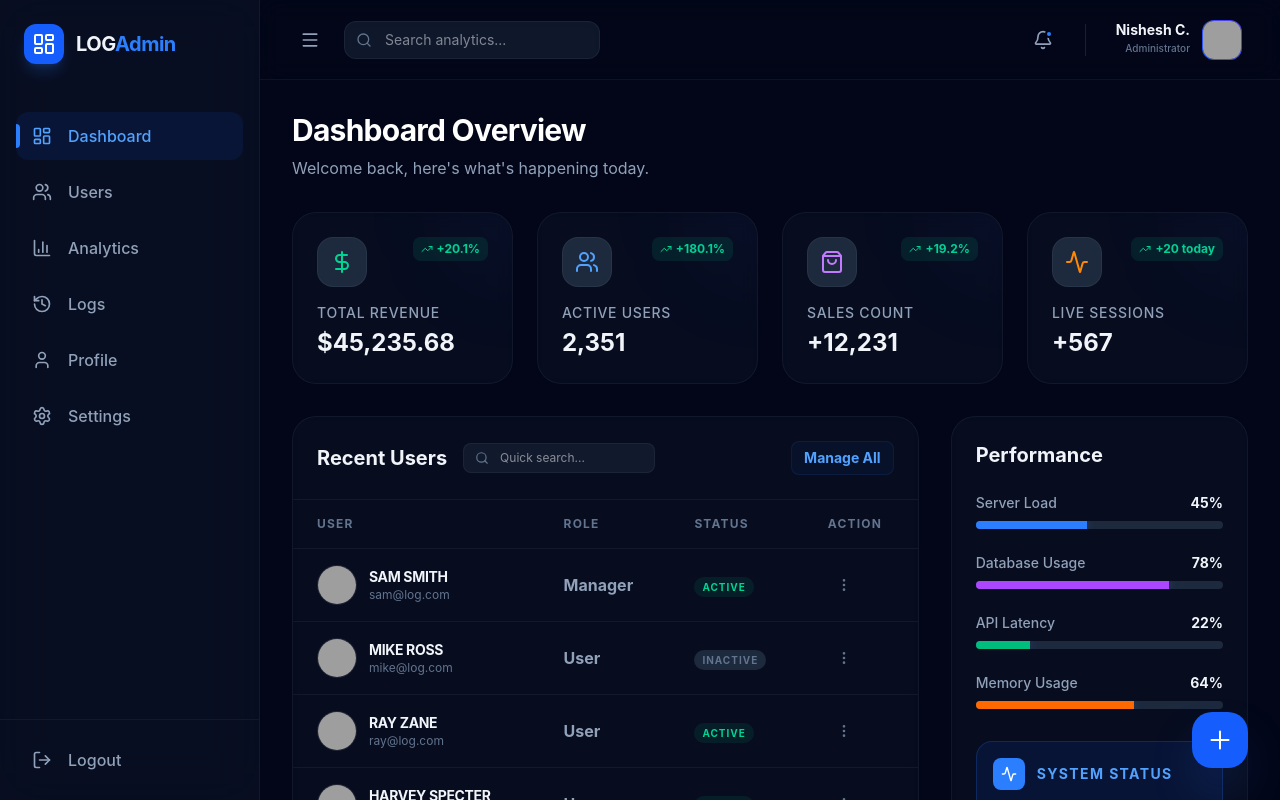
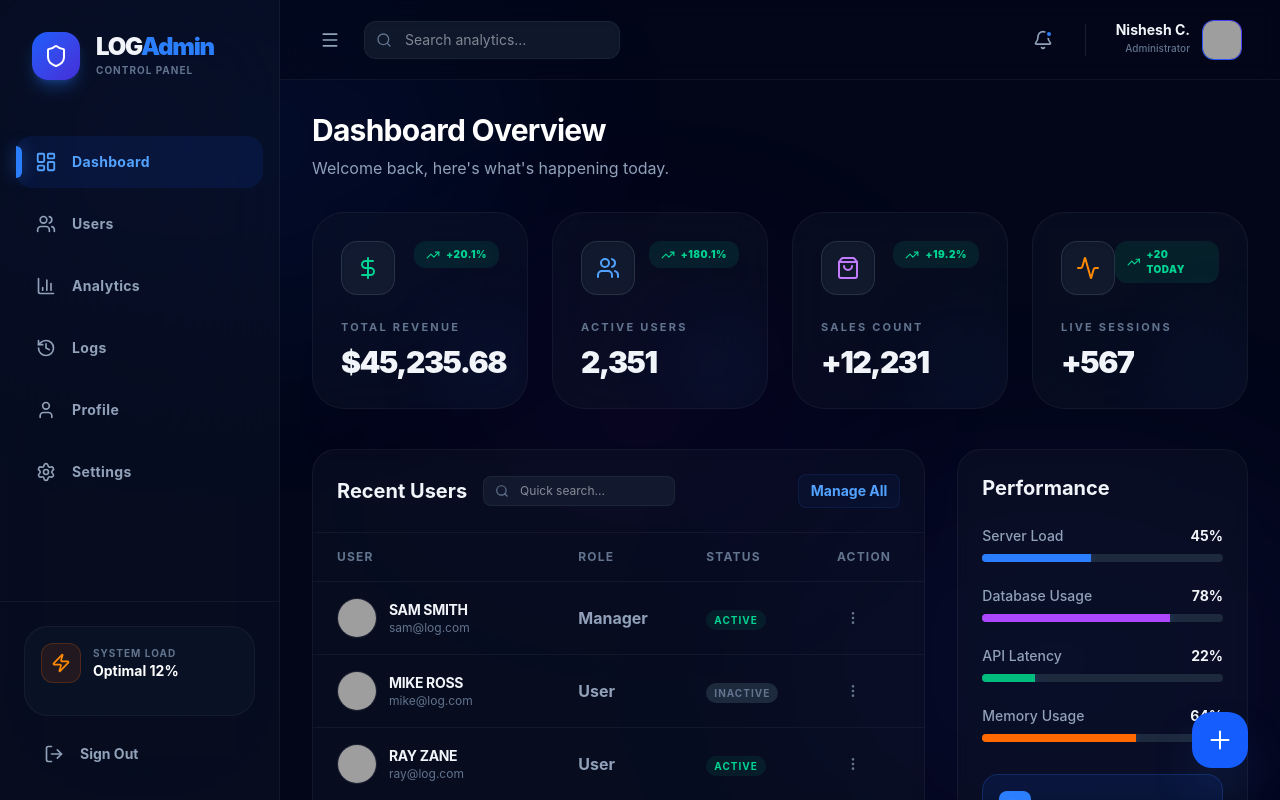
Before and after one commit to Nisheshchy/Login-and-Registation, a React (Vite) app: page /admin in a window 1280 px wide. Shown: the top 800 px of the page. Built offline with nearby package versions, Linux system fonts and the light colour scheme; grey boxes are pictures that could not be loaded.

Commit message:
feat: modernize AdminDashboard with premium mesh background and bento-style cards

```diff
--- a/src/AdminDashboard.jsx
+++ b/src/AdminDashboard.jsx
@@ -32,6 +32,14 @@ import {
 import { motion, AnimatePresence } from "framer-motion";
 import jsPDF from "jspdf";
 import autoTable from "jspdf-autotable";
+
+const BackgroundEffects = () => (
+    <div className="fixed inset-0 pointer-events-none overflow-hidden z-0">
+        <div className="absolute top-[-5%] left-[-5%] w-[45%] h-[45%] bg-blue-600/10 rounded-full blur-[120px] animate-pulse" />
+        <div className="absolute bottom-[-5%] right-[-5%] w-[45%] h-[45%] bg-indigo-600/10 rounded-full blur-[120px] animate-pulse delay-1000" />
+        <div className="absolute top-1/2 left-1/2 -translate-x-1/2 -translate-y-1/2 w-[30%] h-[30%] bg-purple-600/5 rounded-full blur-[100px]" />
+    </div>
+);
 
 const AdminDashboard = () => {
     const [isSidebarOpen, setIsSidebarOpen] = useState(true);
@@ -233,30 +241,35 @@ const AdminDashboard = () => {
     };
 
     return (
-        <div className="min-h-screen bg-slate-950 text-slate-100 flex overflow-hidden font-sans">
+        <div className="min-h-screen bg-slate-950 text-slate-100 flex overflow-hidden font-sans relative">
+            <BackgroundEffects />
             {/* Sidebar */}
             <motion.aside
                 initial={false}
-                animate={{ width: isSidebarOpen ? "260px" : "80px" }}
-                className="bg-slate-900/50 backdrop-blur-xl border-r border-white/5 flex flex-col z-50 h-screen transition-all duration-300 ease-in-out">
-                <div className="p-6 flex items-center gap-3 overflow-hidden">
-                    <div className="w-10 h-10 bg-blue-600 rounded-xl flex items-center justify-center shrink-0 shadow-lg shadow-blue-500/20">
-                        <LayoutDashboard className="text-white w-6 h-6" />
+                animate={{ width: isSidebarOpen ? "280px" : "80px" }}
+                className="bg-slate-900/40 backdrop-blur-3xl border-r border-white/5 flex flex-col z-50 h-screen transition-all duration-300 ease-in-out relative">
+                <div className="p-8 flex items-center gap-4 overflow-hidden">
+                    <div className="w-12 h-12 bg-gradient-to-br from-blue-600 to-indigo-700 rounded-2xl flex items-center justify-center shrink-0 shadow-lg shadow-blue-500/30">
+                        <Shield className="text-white w-6 h-6" />
                     </div>
                     <AnimatePresence>
                         {isSidebarOpen && (
-                            <motion.span
+                            <motion.div
                                 initial={{ opacity: 0, x: -10 }}
                                 animate={{ opacity: 1, x: 0 }}
                                 exit={{ opacity: 0, x: -10 }}
-                                className="font-bold text-xl tracking-tight whitespace-nowrap">
+                                className="flex flex-col"
+                            >
+                                <span className="font-black text-2xl tracking-tighter leading-none">
                                     LOG<span className="text-blue-500">Admin</span>
-                            </motion.span>
+                                </span>
+                                <span className="text-[10px] font-bold text-slate-500 uppercase tracking-widest mt-1">Control Panel</span>
+                            </motion.div>
                         )}
                     </AnimatePresence>
                 </div>
 
-                <nav className="flex-1 px-4 py-6 space-y-2">
+                <nav className="flex-1 px-4 py-6 space-y-2.5">
                     {[
                         { name: "Dashboard", icon: LayoutDashboard },
                         { name: "Users", icon: Users },
@@ -268,18 +281,18 @@ const AdminDashboard = () => {
                         <button
                             key={item.name}
                             onClick={() => setActiveTab(item.name)}
-                            className={`w-full flex items-center gap-4 px-4 py-3 rounded-xl transition-all duration-200 group relative ${activeTab === item.name
+                            className={`w-full flex items-center gap-4 px-5 py-4 rounded-2xl transition-all duration-300 group relative ${activeTab === item.name
                                 ? "bg-blue-600/10 text-blue-400"
                                 : "text-slate-400 hover:bg-white/5 hover:text-white"
                                 }`}>
                             {activeTab === item.name && (
                                 <motion.div
                                     layoutId="active-pill"
-                                    className="absolute left-0 w-1 h-6 bg-blue-500 rounded-r-full"
+                                    className="absolute left-0 w-1.5 h-8 bg-blue-500 rounded-r-full shadow-[0_0_15px_rgba(59,130,246,0.5)]"
                                 />
                             )}
                             <item.icon
-                                className={`w-5 h-5 shrink-0 ${activeTab === item.name ? "text-blue-400" : "group-hover:scale-110 transition-transform"}`}
+                                className={`w-5 h-5 shrink-0 transition-transform duration-300 ${activeTab === item.name ? "text-blue-400 scale-110" : "group-hover:scale-110"}`}
                             />
                             <AnimatePresence>
                                 {isSidebarOpen && (
@@ -287,7 +300,7 @@ const AdminDashboard = () => {
                                         initial={{ opacity: 0 }}
                                         animate={{ opacity: 1 }}
                                         exit={{ opacity: 0 }}
-                                        className="font-medium whitespace-nowrap">
+                                        className="font-bold text-sm tracking-wide whitespace-nowrap">
                                         {item.name}
                                     </motion.span>
                                 )}
@@ -296,12 +309,29 @@ const AdminDashboard = () => {
                     ))}
                 </nav>
 
-                <div className="p-4 border-t border-white/5">
+                <div className="p-6 border-t border-white/5">
+                    <div className="bg-slate-800/20 rounded-3xl p-4 border border-white/5 mb-4">
+                        <div className="flex items-center gap-3 mb-4">
+                            <div className="w-10 h-10 rounded-xl bg-orange-500/10 flex items-center justify-center border border-orange-500/20">
+                                <Zap className="w-5 h-5 text-orange-400" />
+                            </div>
+                            {isSidebarOpen && (
+                                <div>
+                                    <p className="text-[10px] font-bold text-slate-500 uppercase tracking-widest">System Load</p>
+                                    <p className="text-sm font-bold text-white">Optimal 12%</p>
+                                </div>
+                            )}
+                        </div>
+                    </div>
                     <button
-                        onClick={() => navigate("/login")}
-                        className="w-full flex items-center gap-4 px-4 py-3 text-slate-400 hover:text-rose-400 hover:bg-rose-500/10 rounded-xl transition-all">
+                        onClick={() => {
+                            localStorage.removeItem('token');
+                            navigate("/login");
+                        }}
+                        className="w-full flex items-center gap-4 px-5 py-3 text-slate-400 hover:text-rose-400 hover:bg-rose-500/10 rounded-2xl transition-all font-bold text-sm"
+                    >
                         <LogOut className="w-5 h-5 shrink-0" />
-                        {isSidebarOpen && <span className="font-medium">Logout</span>}
+                        {isSidebarOpen && <span>Sign Out</span>}
                     </button>
                 </div>
             </motion.aside>
@@ -377,42 +407,36 @@ const AdminDashboard = () => {
                                 </div>
 
                                 {/* Stats Grid */}
-                                <div className="grid grid-cols-1 md:grid-cols-2 lg:grid-cols-4 gap-6 mb-8">
+                                <div className="grid grid-cols-1 md:grid-cols-2 lg:grid-cols-4 gap-6 mb-10">
                                     {stats.map((stat, index) => (
                                         <motion.div
                                             key={stat.title}
                                             initial={{ opacity: 0, y: 20 }}
                                             animate={{ opacity: 1, y: 0 }}
                                             transition={{ delay: index * 0.1 }}
-                                            className="bg-slate-900/40 backdrop-blur-sm border border-white/5 p-6 rounded-3xl hover:border-blue-500/30 transition-all group relative overflow-hidden">
-                                            <div className="absolute top-0 right-0 w-32 h-32 bg-blue-500/5 blur-[50px] rounded-full -mr-16 -mt-16 group-hover:bg-blue-500/10 transition-colors" />
-                                            <div className="flex justify-between items-start mb-4">
+                                            whileHover={{ y: -5 }}
+                                            className="bg-slate-900/40 backdrop-blur-xl border border-white/5 p-7 rounded-[32px] hover:border-blue-500/30 transition-all group relative overflow-hidden">
+                                            <div className="absolute -right-4 -bottom-4 w-28 h-28 bg-blue-500/10 blur-2xl rounded-full opacity-50 group-hover:bg-blue-500/20 transition-all duration-500" />
+                                            <div className="flex justify-between items-start mb-6 relative z-10">
                                                 <div
-                                                    className={`p-3 rounded-2xl bg-slate-800 border border-white/5 group-hover:scale-110 transition-transform`}>
+                                                    className={`p-3.5 rounded-2xl bg-slate-800/50 border border-white/10 shadow-inner group-hover:scale-110 transition-transform duration-500`}>
                                                     <stat.icon className={`w-6 h-6 ${stat.color}`} />
                                                 </div>
                                                 <div
-                                                    className={`flex items-center gap-1 text-xs font-bold px-2 py-1 rounded-lg ${stat.trend === "up" ? "text-emerald-400 bg-emerald-400/10" : "text-rose-400 bg-rose-400/10"}`}>
+                                                    className={`flex items-center gap-1.5 text-[10px] font-black uppercase tracking-wider px-3 py-1.5 rounded-xl ${stat.trend === "up" ? "text-emerald-400 bg-emerald-400/10" : "text-rose-400 bg-rose-400/10"}`}>
                                                     {stat.trend === "up" ? (
-                                                        <TrendingUp className="w-3 h-3" />
+                                                        <TrendingUp className="w-3.5 h-3.5" />
                                                     ) : (
-                                                        <TrendingDown className="w-3 h-3" />
+                                                        <TrendingDown className="w-3.5 h-3.5" />
                                                     )}
                                                     {stat.change}
                                                 </div>
                                             </div>
-                                            <div className="flex items-center gap-2 mb-1">
-                                                <p className="text-slate-400 text-sm font-medium uppercase tracking-wider">
+                                            <div className="relative z-10">
+                                                <p className="text-slate-500 text-[11px] font-bold uppercase tracking-[0.2em] mb-2">
                                                     {stat.title}
                                                 </p>
-                                                {stat.title === "Active Now" && (
-                                                    <span className="flex h-2 w-2 relative">
-                                                        <span className="animate-ping absolute inline-flex h-full w-full rounded-full bg-rose-400 opacity-75"></span>
-                                                        <span className="relative inline-flex rounded-full h-2 w-2 bg-rose-500"></span>
-                                                    </span>
-                                                )}
-                                            </div>
-                                            <h3 className="text-2xl font-bold">
+                                                <h3 className="text-3xl font-black tracking-tighter">
                                                     {stat.prefix}
                                                     {typeof stat.value === "number"
                                                         ? stat.value.toLocaleString(undefined, {
@@ -422,6 +446,7 @@ const AdminDashboard = () => {
                                                         : stat.value}
                                                     {stat.suffix}
                                                 </h3>
+                                            </div>
                                         </motion.div>
                                     ))}
                                 </div>
```
Lines whose indentation alone changed are shown as unchanged.
